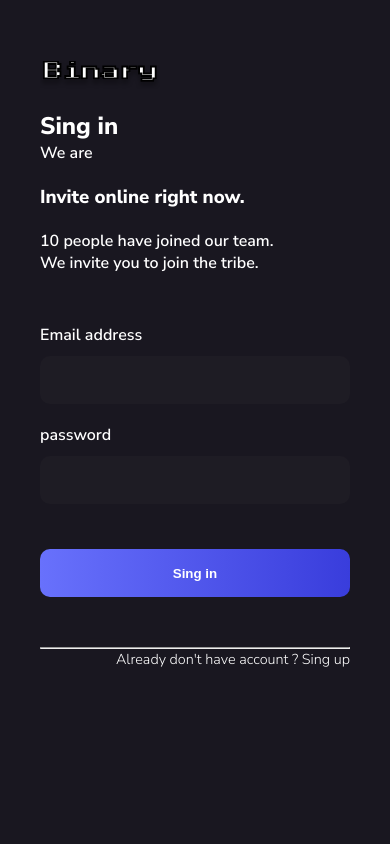
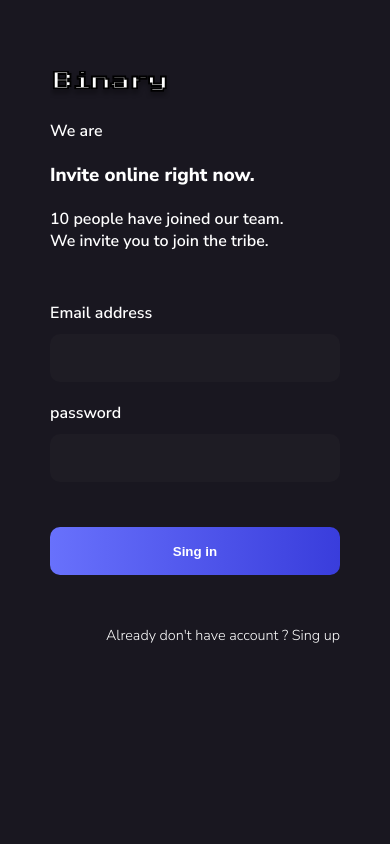
Before and after one commit to Dereje-getu-tadesse-10/login, a PHP site: page /login.html in a window 390 px wide. Run offline with PHP 8.4, Linux system fonts and the light colour scheme.

Commit message:
debut responsive grand ecran

```diff
--- a/login.html
+++ b/login.html
@@ -2,6 +2,11 @@
 <html lang="en">
   <head>
     <meta charset="UTF-8" />
+    <meta http-equiv="X-UA-Compatible" content="IE=edge" />
+    <meta
+            name="viewport"
+            content="width=device-width, initial-scale=1.0, maximum-scale=1.0"
+    />
     <link rel="stylesheet" href="style.css" />
     <link rel="preconnect" href="https://fonts.googleapis.com" />
     <link rel="preconnect" href="https://fonts.gstatic.com" crossorigin />
@@ -78,7 +83,6 @@
           </p>
         </div>
       </section>
-
       <section class="right">
         <div class="logo-right">
           <svg
--- a/style.css
+++ b/style.css
@@ -16,9 +16,10 @@ a{
 }
 
 main{
-    font-family: 'Nunito Sans', sans-serif;
+    padding: 10px;
     height: 100vh;
     width: 100%;
+    font-family: 'Nunito Sans', sans-serif;
 }
 .left{
     display: none;
@@ -102,6 +103,15 @@ button[type="submit"]{
     button[type="submit"]{
         width: 100%;
     }
+    h1{
+        display: none;
+    }
+    hr{
+        display: none;
+    }
+    .sing-up{
+        margin-bottom: 5px;
+    }
 }
 
 /* responsive mobile fist */
@@ -134,9 +144,14 @@ button[type="submit"]{
         height: 100%;
         width: 50%;
     }
-     h1 h2{
-        font-weight: 500 !important;
+
+    h1{
+        display: block;
     }
+    hr{
+        display: block;
+    }
+
     .left img{
         position: absolute;
         top: 0;
```
